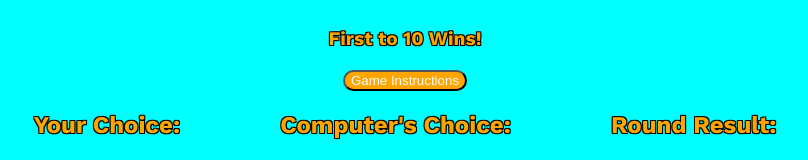
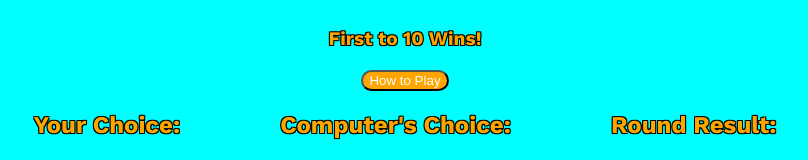
Before and after one commit to jonnybroughton/rockpaperscissorslizardspock1, a plain HTML site: page index.html in a window 1280 px wide. Shown: the part 241-401 px from the top of the page, without its empty margins (235-1043 px from the left). Drawn offline with nearby package versions, Linux system fonts and the light colour scheme.

Commit message:
add comments to seperate sections and format document

```diff
--- a/index.html
+++ b/index.html
@@ -28,8 +28,10 @@
             <button id="lizard">🦎 </button>
             <button id="spock">🖖</button>
         </div>
+        <!--CHALLENGE MESSAGE-->
         <p id="challenge-message">First to 10 Wins!</p>
-        <button id="instructions-toggle">Game Instructions</button>
+        <!--GAME INSTRUCTIONS POPUP-->
+        <button id="instructions-toggle">How to Play</button>
         <div id="instructions-popup" class="popup">
             <div class=popup-content>
                 <span class="close">X</span>
```
Also changed, not shown: 1 other file. Lines whose indentation alone changed are shown as unchanged.
